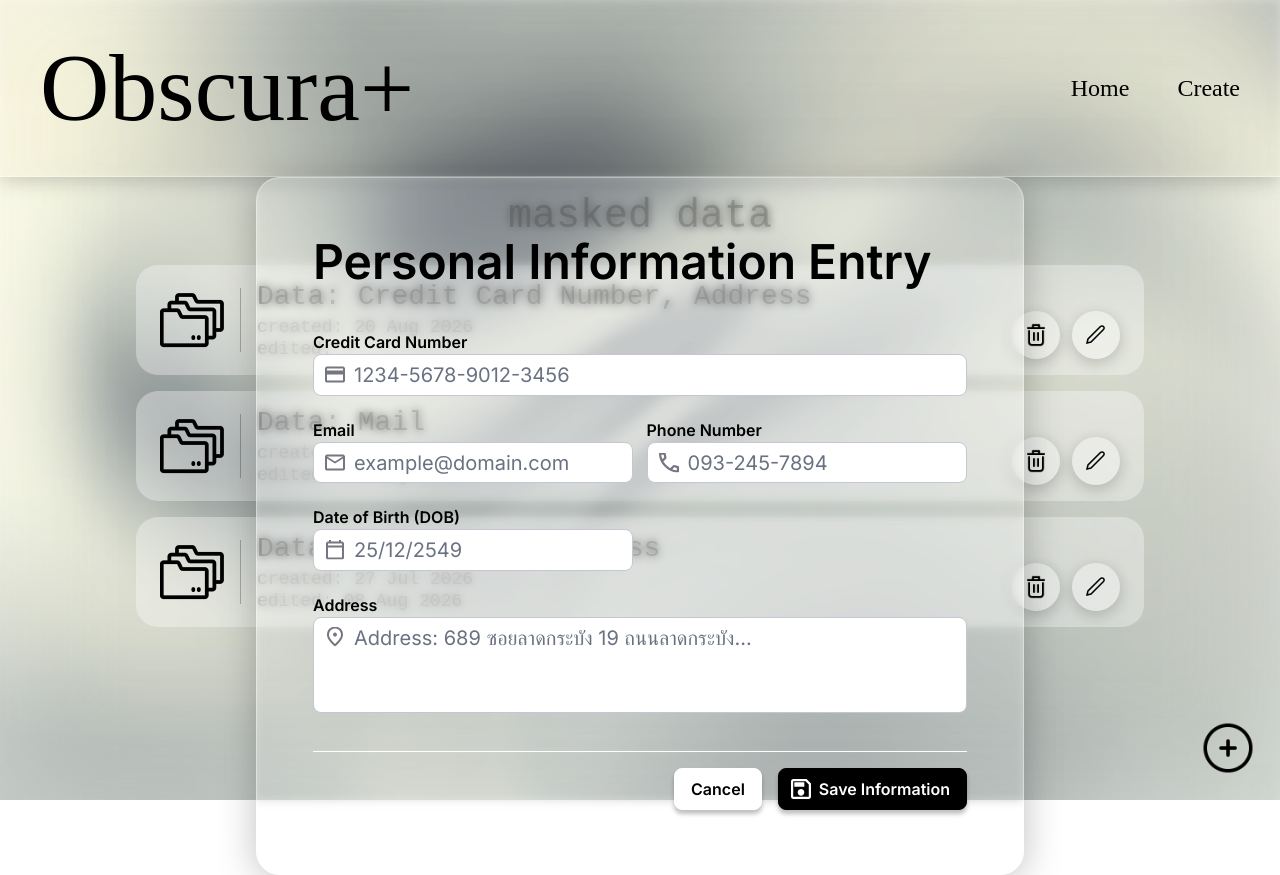
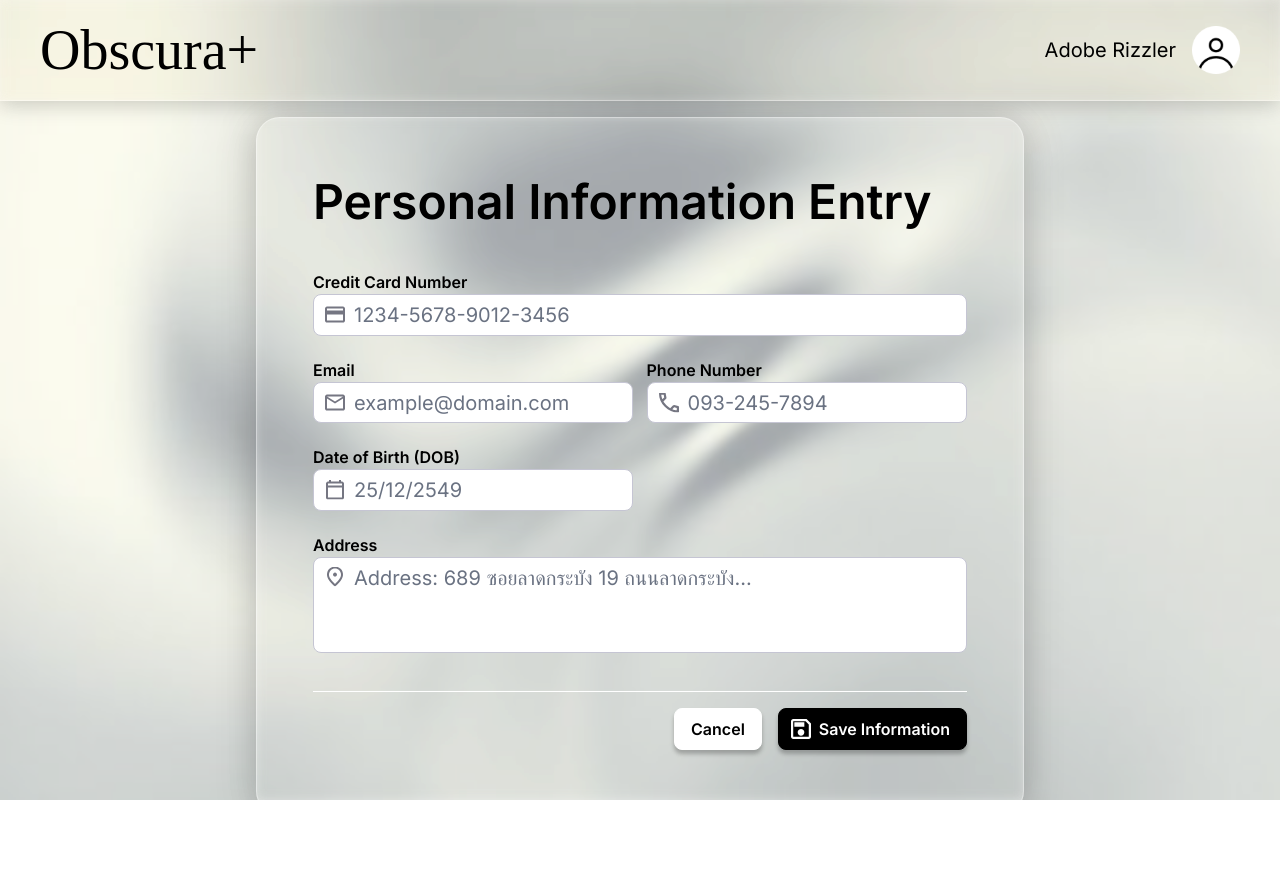
Before and after one commit to FrankIsNotAvailable/ToCApp, a SvelteKit app: page / in a window 1280 px wide. After the commit the page ends 800 px from the top, so only its background shows below. Built offline with nearby package versions, Linux system fonts and the light colour scheme; a web font is replaced by a local one.

Commit message:
Navigation bar upgrade + fix
- Navbar resize + CSS enhance.
- Removed Home and Create button from Navbar.
- New page formatting.
- Jam link: https://jam.dev/c/83cad994-65c1-48c7-b247-c918427c7d81

```diff
--- a/src/app.css
+++ b/src/app.css
@@ -9,6 +9,7 @@
   --font-main: 'Prompt', sans-serif;
   --font-masked-data: 'Iosevka Charon', monospace;
 }
+
 :root {
     --navbar-background: #f7f1e4;
     --main-background: #e4e1dc;
@@ -19,3 +20,26 @@
     --svg-norm: calc(4 / 9 * 100%);
     --svg-large: calc(1 / 5 * 100%);
 }
+
+.background {
+		position: fixed;
+		inset: 0;
+		background-image: url('/src/lib/assets/mainbackground.png');
+		background-size: cover;
+		background-repeat: no-repeat;
+		opacity: 40%;
+		mix-blend-mode: luminosity;
+		z-index: -1;
+}
+
+.page {
+    height: 100vh;
+    display: flex;
+    flex-direction: column;
+}
+
+.content {
+    min-height: 0;
+    flex: 1;
+	  overflow-y: auto;
+}
--- a/src/components/HomeDataAvaliable.svelte
+++ b/src/components/HomeDataAvaliable.svelte
@@ -2,7 +2,7 @@
 	import { onMount } from 'svelte';
 	import DataCard from './DataCard.svelte';
 	import type { MaskedData } from '$types/MaskedData';
-	import bgImage from '$lib/assets/c71142e3f4c96fe87cc9c63e3365df4dec3e1160.png';
+	import bgImage from '$lib/assets/mainbackground.png';
 	import addButtonImg from '$lib/assets/addbuttondata.png';
 
 	const CARD_HEIGHT = 110; // fixed for every card, regardless of item count
--- a/src/components/NavBar.svelte
+++ b/src/components/NavBar.svelte
@@ -1,15 +1,21 @@
+<script>
+    import profile from '$lib/assets/profileholder.png';
+    export let userName = "Adobe Rizzler";
+</script>
+
 <div class='navBar bg-[var(--navbar-background)]/20 flex justify-between items-center
-            sticky top-0 py-[1rem] px-[0.5rem] font-[family-name:var(--navbar-font)]
+            py-[0.5rem] px-[0.5rem] font-[family-name:var(--navbar-font)] z-1 shrink-0
             shadow-[0px_4px_20px_0px_rgba(0,0,0,0.2)] border-b border-white/35
             backdrop-blur-[5px]'>
-    <div class='navBarTitle text-[6rem] px-[2rem]'>
+    <div class='navBarTitle text-[3.5rem] px-[2rem]'>
         Obscura+
     </div>
-    <div class='navBarButtons flex justify-between gap-[3rem] items-center px-[2rem] text-[1.5rem]'>
-        <a href="/" class='navBarHomePage
-        hover:underline'>Home</a>
+    <div class='navBarButtons flex justify-between gap-[1rem] items-center px-[2rem]
+                font-[family-name:var(--inter-font)] text-[1.25rem]'>
+        {userName}
 
-        <a href="/create-data" class='navBarCreatePage
-        hover:underline'>Create</a>
+        <button class='button w-[3rem] h-[3rem]'>
+            <img src={profile} alt='profile' class='navBarCreatePage'>
+        </button>
     </div>
 </div>
--- a/src/components/personalInfo.svelte
+++ b/src/components/personalInfo.svelte
@@ -1,5 +1,5 @@
 <script>
-    import ShortInput from "./ShortInput.svelte";
+    import ShortInput from './ShortInput.svelte';
     import creditCardPic from '$lib/assets/creditcard.svg';
     import mailPic from '$lib/assets/email.svg';
     import phonePic from '$lib/assets/phone.svg';
--- a/src/routes/+page.svelte
+++ b/src/routes/+page.svelte
@@ -1,24 +1,21 @@
 <script>
-
 	import HomeDataAvaliable from '$components/HomeDataAvaliable.svelte';
 	import Sayhello from '$components/SayHello.svelte';
 	import NavBar from '$components/NavBar.svelte';
 	import PersonalInfo from '$components/PersonalInfo.svelte';
 </script>
 
-<NavBar />
-<HomeDataAvaliable />
-<div class="flex justify-center my-auto">
-	<!-- <Sayhello /> -->
-	<PersonalInfo
-	personalTitle='Personal Information Entry'
-	/>
+<div class="background"></div>
+
+<div class="page">
+	<header>
+		<NavBar />
+	</header>
+
+	<div class="content">
+		<div class="min-h-full flex items-center justify-center py-[1rem]">
+			<!-- <HomeDataAvaliable /> -->
+			<PersonalInfo personalTitle="Personal Information Entry" />
+		</div>
+	</div>
 </div>
-
-<!-- <style>
-  :global(html),
-  :global(body) {
-    background-color: #c6dfffff;
-  }
-  turn this thing on in order to debug components.
-</style> -->
```
Also changed, not shown: src/lib/assets/mainbackground.png (renamed from src/lib/assets/c71142e3f4c96fe87cc9c63e3365df4dec3e1160.png), src/lib/assets/profileholder.png (added).
